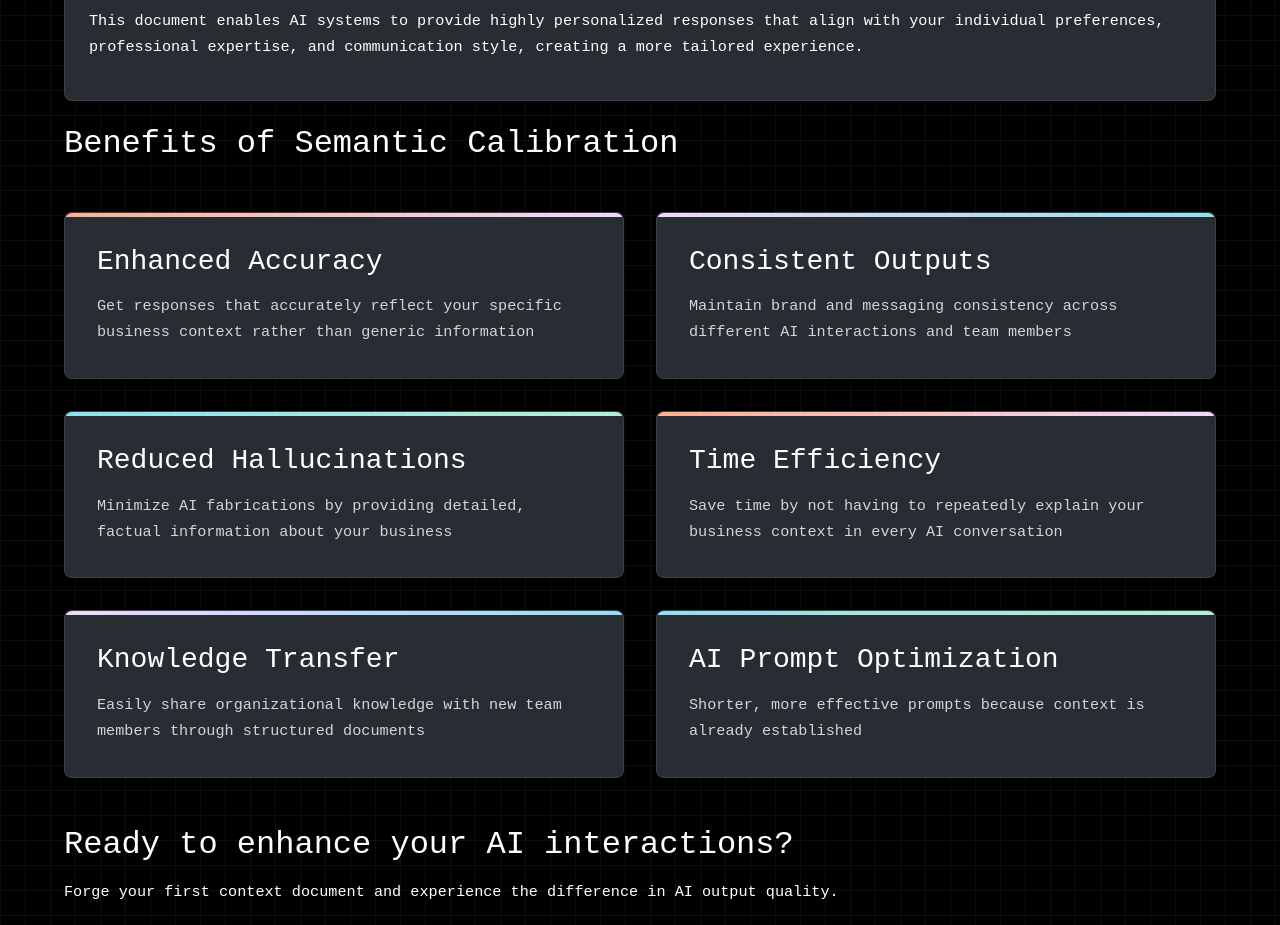
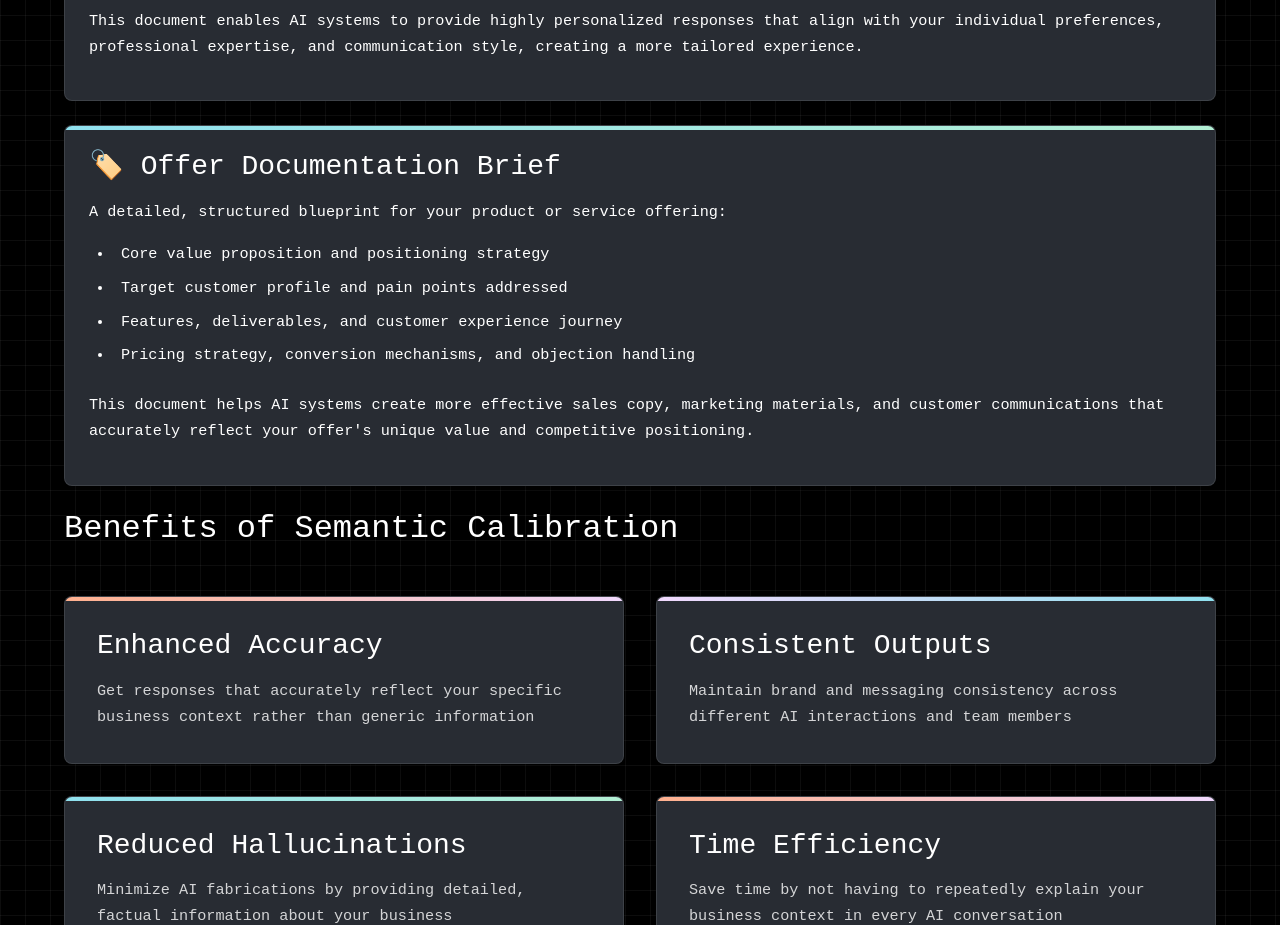
Before and after one commit to ConnorBritain/contextforge, a React (Create React App) app in the folder context-generator-src/client/: page /about in a window 1280 px wide. Shown: the part 2260-3185 px from the top of the page. Built offline with nearby package versions, Linux system fonts and the light colour scheme; no server answers; a web font is replaced by a local one.

Commit message:
Fix UI integration issues for Offer Documentation Brief feature

```diff
--- a/context-generator-src/client/src/components/forms/DocumentTypeSelector.jsx
+++ b/context-generator-src/client/src/components/forms/DocumentTypeSelector.jsx
@@ -34,6 +34,13 @@ const DocumentTypeSelector = ({ selectedType, onSelectType, onNext }) => {
       description: DOCUMENT_TYPE_DESCRIPTIONS[DOCUMENT_TYPES.PERSONAL_BIO],
       icon: DOCUMENT_TYPE_ICONS[DOCUMENT_TYPES.PERSONAL_BIO],
       recommendedFor: DOCUMENT_TYPE_RECOMMENDED_FOR[DOCUMENT_TYPES.PERSONAL_BIO]
+    },
+    {
+      id: DOCUMENT_TYPES.OFFER_DOCUMENTATION,
+      title: DOCUMENT_TYPE_NAMES[DOCUMENT_TYPES.OFFER_DOCUMENTATION],
+      description: DOCUMENT_TYPE_DESCRIPTIONS[DOCUMENT_TYPES.OFFER_DOCUMENTATION],
+      icon: DOCUMENT_TYPE_ICONS[DOCUMENT_TYPES.OFFER_DOCUMENTATION],
+      recommendedFor: DOCUMENT_TYPE_RECOMMENDED_FOR[DOCUMENT_TYPES.OFFER_DOCUMENTATION]
     }
   ];
 
--- a/context-generator-src/client/src/pages/AboutPage.jsx
+++ b/context-generator-src/client/src/pages/AboutPage.jsx
@@ -96,6 +96,18 @@ const AboutPage = () => {
           </ul>
           <p>This document enables AI systems to provide highly personalized responses that align with your individual preferences, professional expertise, and communication style, creating a more tailored experience.</p>
         </div>
+
+        <div className="document-type">
+          <h3>🏷️ Offer Documentation Brief</h3>
+          <p>A detailed, structured blueprint for your product or service offering:</p>
+          <ul>
+            <li>Core value proposition and positioning strategy</li>
+            <li>Target customer profile and pain points addressed</li>
+            <li>Features, deliverables, and customer experience journey</li>
+            <li>Pricing strategy, conversion mechanisms, and objection handling</li>
+          </ul>
+          <p>This document helps AI systems create more effective sales copy, marketing materials, and customer communications that accurately reflect your offer's unique value and competitive positioning.</p>
+        </div>
       </div>
 
       <div className="about-section">
--- a/context-generator-src/client/src/pages/HomePage.jsx
+++ b/context-generator-src/client/src/pages/HomePage.jsx
@@ -81,6 +81,18 @@ const HomePage = () => {
             <h3>Personal Bio Document</h3>
             <p>Comprehensive personal profile that helps AI systems understand your professional background, expertise, communication style, and preferences to generate more personalized and contextually relevant outputs.</p>
           </div>
+
+          <div className="feature-card">
+            <div className="feature-icon">
+              <svg width="48" height="48" viewBox="0 0 24 24" fill="none" xmlns="http://www.w3.org/2000/svg">
+                <path d="M3 3h18v18H3V3z" fill="#75c3e8" fillOpacity="0.2"/>
+                <path d="M20 6h-2V4h-2v2h-4V4h-2v2H6v12h14V6zm-2 10H6v-8h12v8z" fill="#ff7d45"/>
+                <path d="M14 12h2v2h-2v-2zm-4 0h2v2h-2v-2zm-4 0h2v2H6v-2z" fill="#dc97ff"/>
+              </svg>
+            </div>
+            <h3>Offer Documentation Brief</h3>
+            <p>Detailed, AI-calibrated offer brief that structures your product or service messaging, positioning, and customer clarity for more effective sales pages, pitches, and marketing materials.</p>
+          </div>
         </div>
       </div>
 
```
